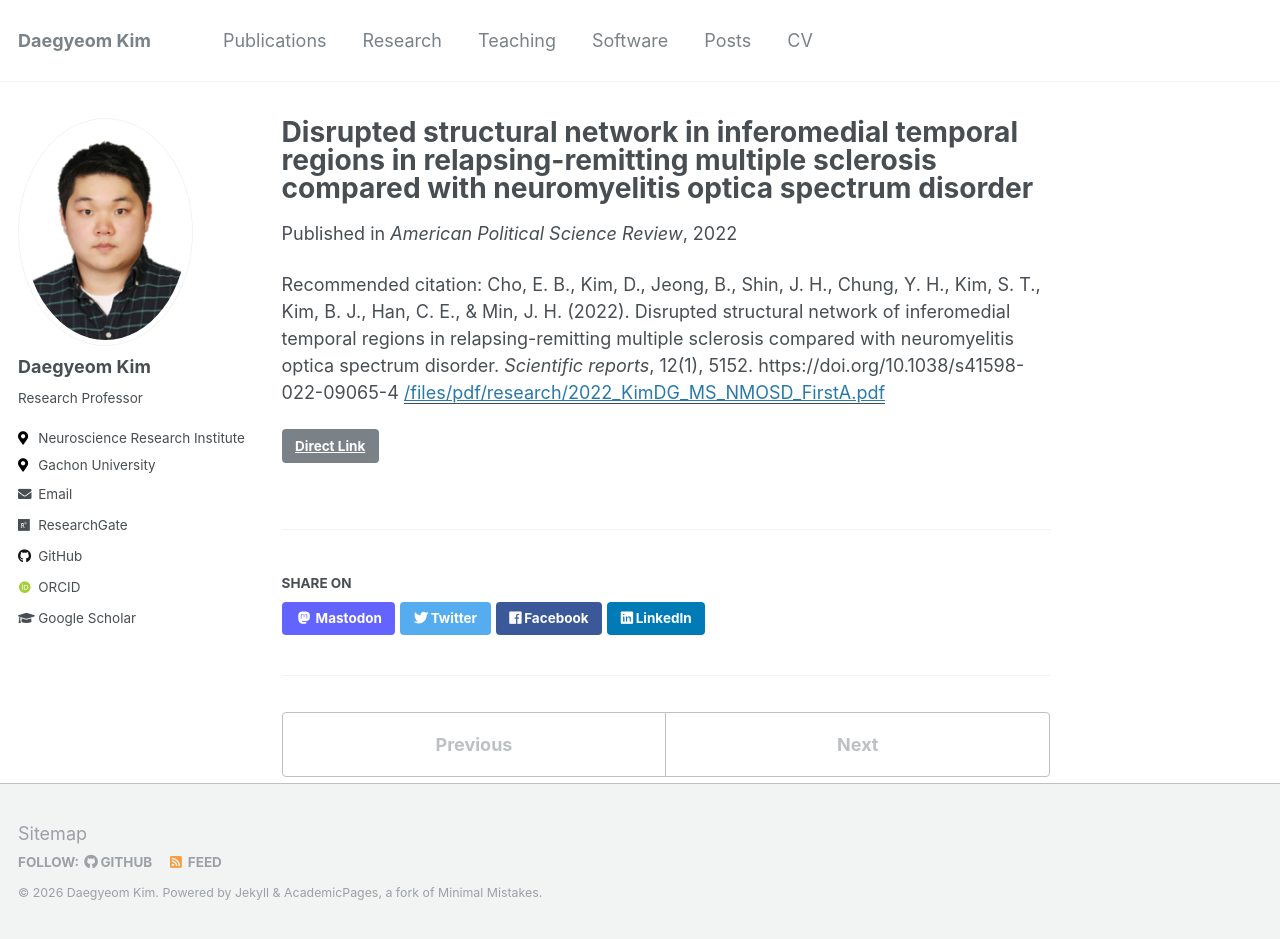
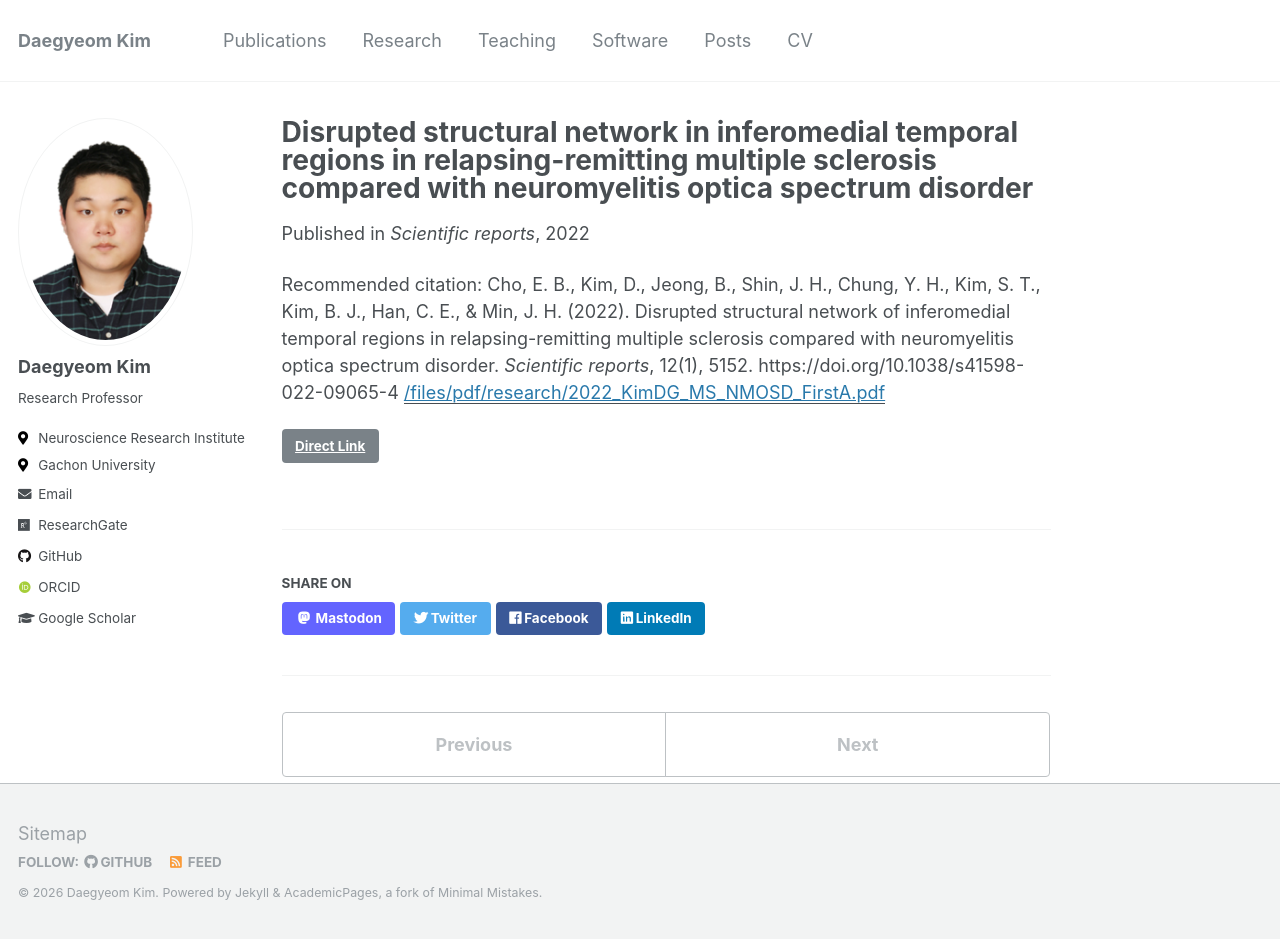
Before and after one commit to dgyeomkim/dgyeomkim.github.io, a Jekyll site: the page built from _publications/2022-MS-NMOSD.md, in a window 1280 px wide and 939 px high. Built offline with Jekyll 4.4.1, drawn with Linux system fonts in a browser that asks for light colours; some web fonts are replaced.

Commit message:
Update 2022-MS-NMOSD.md

```diff
--- a/_publications/2022-MS-NMOSD.md
+++ b/_publications/2022-MS-NMOSD.md
@@ -3,7 +3,7 @@ title: "Disrupted structural network in inferomedial temporal regions in relapsi
 collection: publications
 permalink: /publication/2022-MS-NMOSD
 date: 2022-03-25
-venue: 'American Political Science Review'
+venue: 'Scientific reports'
 paperurl: "/files/pdf/research/2022_KimDG_MS_NMOSD_FirstA.pdf"
 link: 'https://doi.org/10.1038/s41598-022-09065-4'
 citation: "Cho, E. B., Kim, D., Jeong, B., Shin, J. H., Chung, Y. H., Kim, S. T., Kim, B. J., Han, C. E., & Min, J. H. (2022). Disrupted structural network of inferomedial temporal regions in relapsing-remitting multiple sclerosis compared with neuromyelitis optica spectrum disorder. <i>Scientific reports</i>, 12(1), 5152. https://doi.org/10.1038/s41598-022-09065-4"
```
